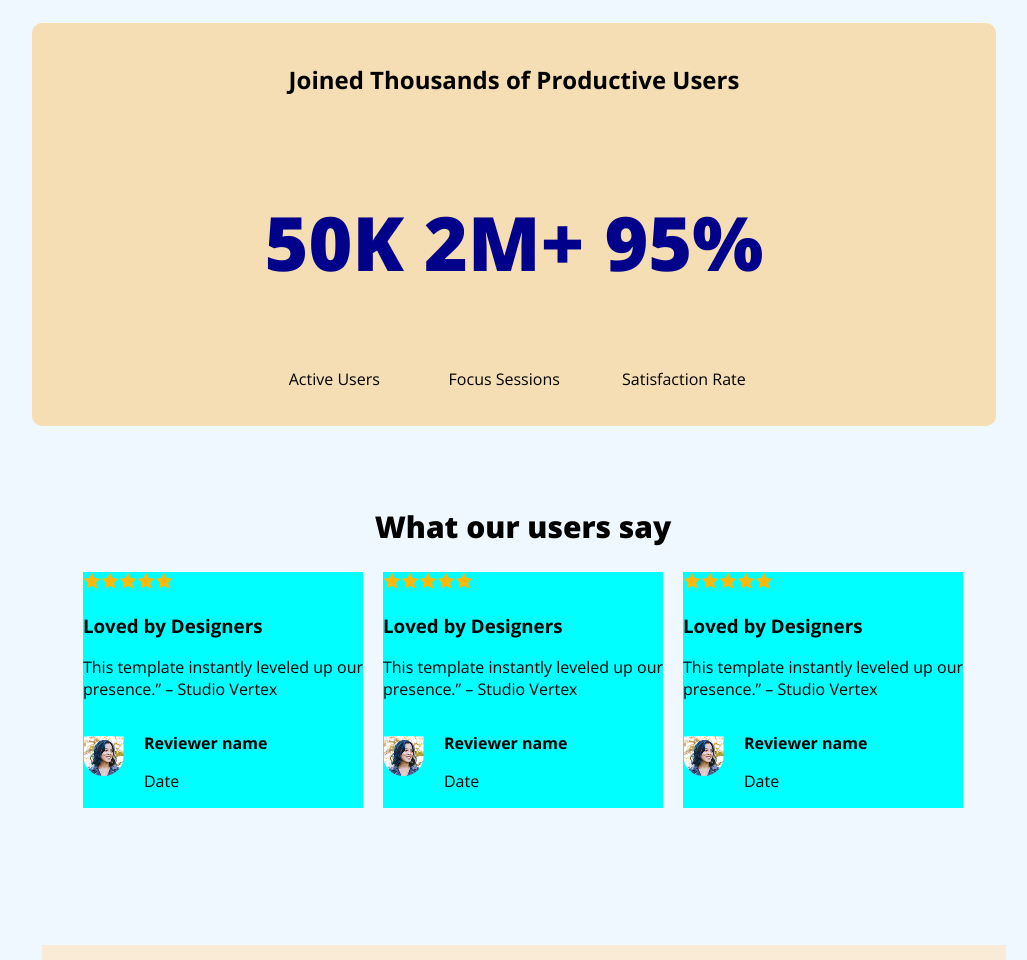
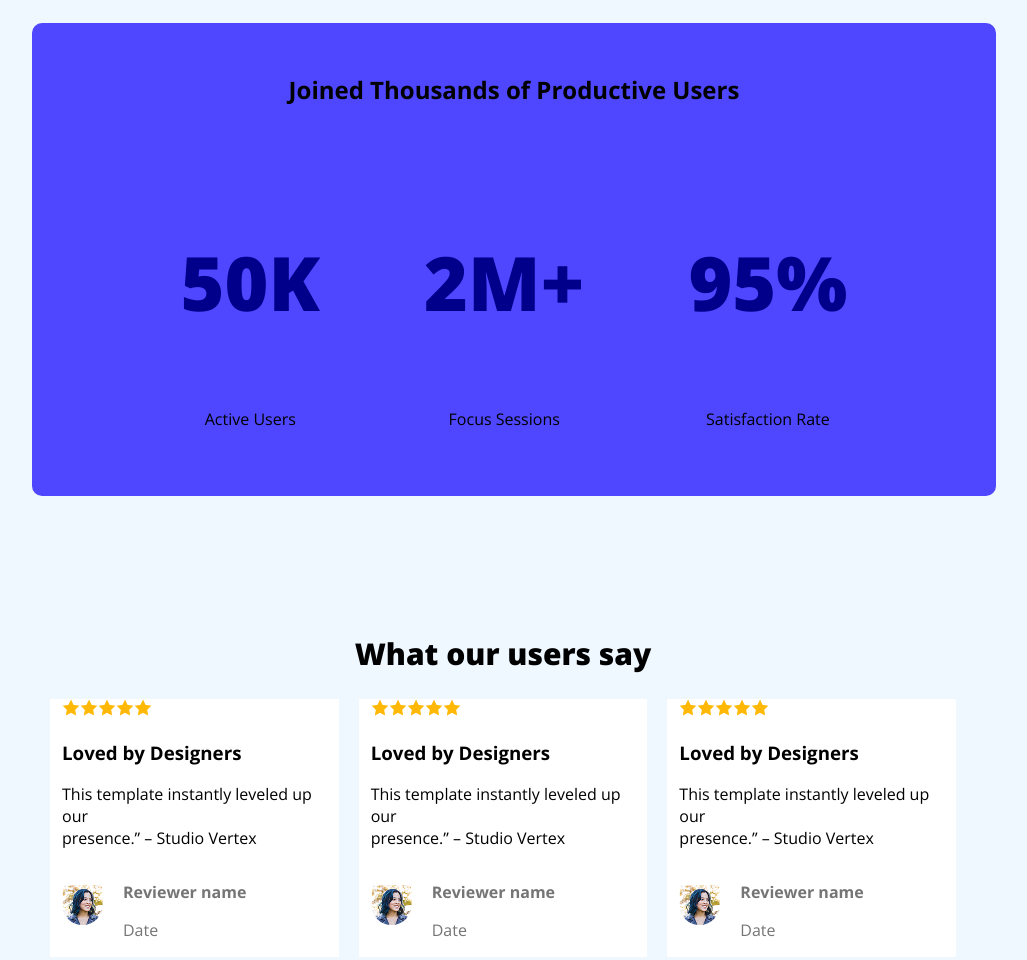
Before and after one commit to RenatusR/Ass-1-portfolio-website, a plain HTML site: page index.html in a window 1280 px wide. Shown: the part 1280-2240 px from the top of the page, without its empty margins (117-1144 px from the left). Drawn offline with nearby package versions, Linux system fonts and the light colour scheme.

Commit message:
added css styles

```diff
--- a/styles/portfolio.css
+++ b/styles/portfolio.css
@@ -82,18 +82,28 @@ nav ul li {
 
 .productive-user-section{
     width: auto;
-    background-color:wheat;
-    margin: 115px 159px auto 141px;
-    padding: 20px;
+    background-color:#4E47FF;
+    margin: 115px 159px 115px 141px;
+
     border-radius: 10px;
     text-align: center;
 
+}
+.productive-user-section , user-header{
+    padding-top:30px ;
+
+}
+.user-header{
+    font-size: 34px;
 }
 
 .user-section-title{
     display: flex;
     justify-content: center;
     gap: 20px;
+}
+.user-title{
+    padding:30px 42px 50px 42px ;
 }
 .user-subtile{
     font-size: 75px;
@@ -106,8 +116,10 @@ nav ul li {
 
     text-align: center;
     gap: 24px;
-    border: 23px;
+    border: 440px;
     border-radius: 15px;
+    margin:137px 149px 135px 159px;
+    padding:0px 50px 0px 0px ;
 
 }
 
@@ -122,8 +134,9 @@ nav ul li {
     display: flex;
     text-align: left;
     gap: 20px;
-    border: 20px 15px;
-    border-radius: 15px;
+    border: 20px 30px;
+    border-radius: 30px;
+
 
 
 
@@ -132,12 +145,14 @@ nav ul li {
 }
 .feedback{
     border: 20px 15px;
-    background-color: aqua;
+    background-color:#FFFFFF;
+    padding-left: 12px;
 
 }
 .users{
     display: flex;
     gap: 20px;
+    color:#757575;
 }
 
 /* hero1 styles */
```
